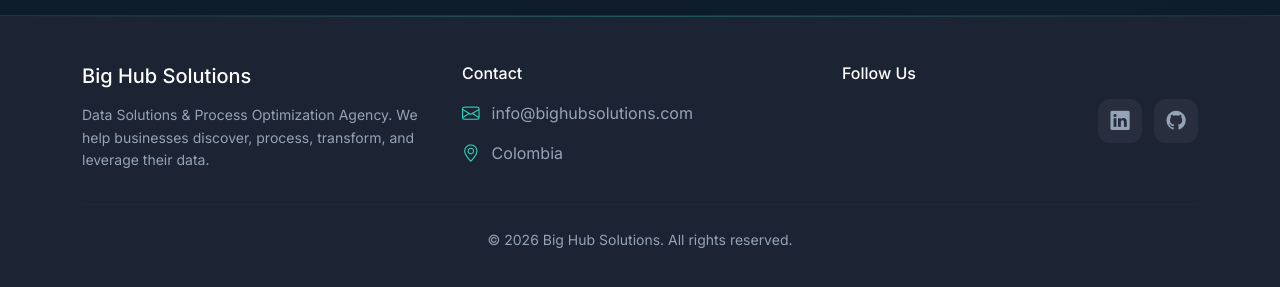
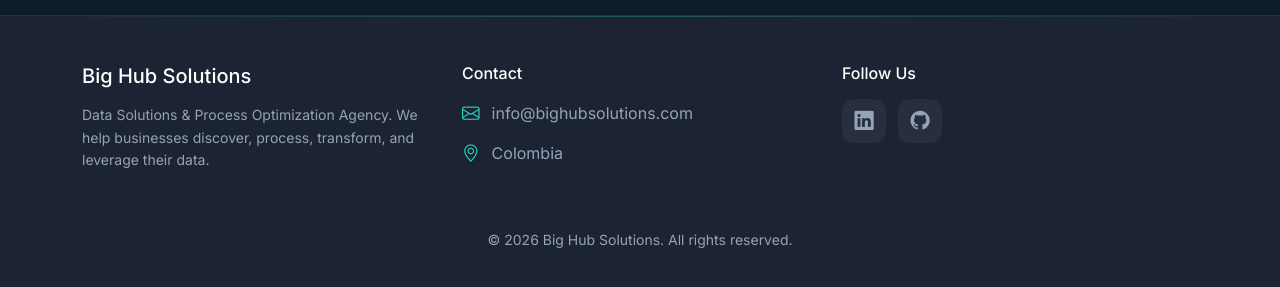
Before and after one commit to big-hub/big-hub.github.io, a Jekyll site: the page built from projects.html, in a window 1280 px wide and 1377 px high. Shown: the part 1078-1365 px from the top of the window. Built offline with Jekyll 4.4.1, drawn with Linux system fonts in a browser that asks for light colours.

Commit message:
Fix footer social icon alignment and harden markup
Align the LinkedIn and GitHub icons directly below the "Follow Us"
heading on desktop by switching .social-links to justify-content:
flex-start (was flex-end). Mobile keeps its centered layout.

Also:
- Add :focus-visible styles for keyboard accessibility
- Mark decorative social <i> icons aria-hidden (links keep aria-label)
- Guard social links behind config so empty usernames don't render
- Match footer column spacing with mb-4 mb-lg-0
- Ignore and untrack .DS_Store; expand .gitignore

Co-Authored-By: Claude Opus 4.8 <noreply@anthropic.com>

```diff
--- a/_includes/footer.html
+++ b/_includes/footer.html
@@ -19,17 +19,21 @@
           </li>
         </ul>
       </div>
-      <div class="col-lg-4">
+      <div class="col-lg-4 mb-4 mb-lg-0">
         <h6 class="text-white mb-3">Follow Us</h6>
         <div class="social-links">
+          {% if site.owner.linkedin_username %}
           <a href="https://www.linkedin.com/company/{{ site.owner.linkedin_username }}"
              target="_blank" rel="noopener" aria-label="LinkedIn">
-            <i class="bi bi-linkedin"></i>
+            <i class="bi bi-linkedin" aria-hidden="true"></i>
           </a>
+          {% endif %}
+          {% if site.owner.github_username %}
           <a href="https://github.com/{{ site.owner.github_username }}"
              target="_blank" rel="noopener" aria-label="GitHub">
-            <i class="bi bi-github"></i>
+            <i class="bi bi-github" aria-hidden="true"></i>
           </a>
+          {% endif %}
         </div>
       </div>
     </div>
--- a/css/stylish-portfolio.css
+++ b/css/stylish-portfolio.css
@@ -708,7 +708,7 @@ a:hover {
 
 .social-links {
   display: flex;
-  justify-content: flex-end;
+  justify-content: flex-start;
   gap: 0.75rem;
 }
 
@@ -726,12 +726,18 @@ a:hover {
   border: 1px solid transparent;
 }
 
-.social-links a:hover {
+.social-links a:hover,
+.social-links a:focus-visible {
   background-color: var(--color-accent);
   color: var(--color-navy);
   transform: translateY(-4px);
   box-shadow: 0 8px 20px rgba(45, 212, 191, 0.25);
   border-color: rgba(45, 212, 191, 0.3);
+}
+
+.social-links a:focus-visible {
+  outline: 2px solid var(--color-accent);
+  outline-offset: 2px;
 }
 
 .footer-divider {
```
Also changed, not shown: 2 other files.
